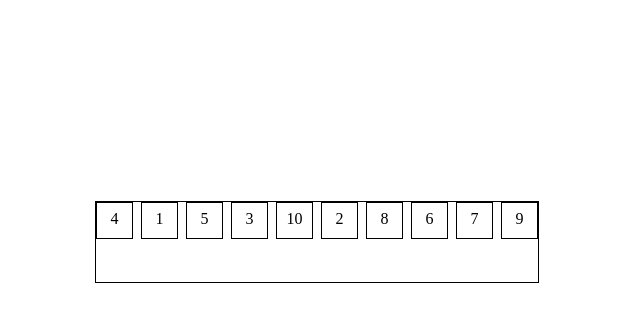
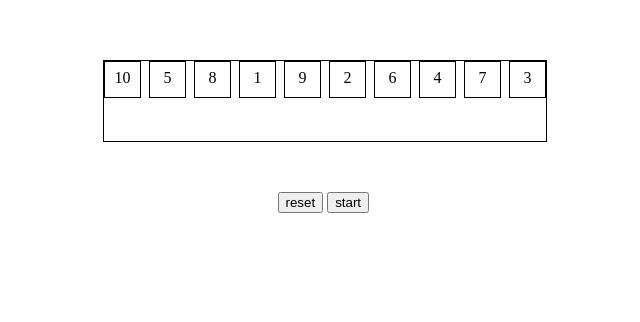
Before and after one commit to lucifan/sort, a plain HTML site: page index.html in a window 1280 px wide. Shown: the part 158-480 px from the top of the page, without its empty margins (323-963 px from the left). Drawn offline with Linux system fonts and the light colour scheme.

Commit message:
add button reset with eventListener

```diff
--- a/index.html
+++ b/index.html
@@ -18,6 +18,10 @@
 		<div class="number">7</div>
 		<div class="number">9</div>
 	</div>
+	<div class="controller">
+		<button class="resetBtn">reset</button>
+		<button class="startBtn">start</button>
+	</div>
 	<script type="text/javascript" src="script.js"></script>
 </body>
 </html>
--- a/script.js
+++ b/script.js
@@ -1,11 +1,31 @@
 var numberBox = document.getElementsByClassName("number");
+var startBtn = document.getElementsByClassName("startBtn")[0];
+var resetBtn = document.getElementsByClassName("resetBtn")[0];
+var number = [];
 
-function setPosition() {
+function initial() {
+	for (var i = 0; i < 10; i++) {
+		number[i] = i+1;
+	}
+	number.sort(function() {
+		return Math.random() *  2 - 1;
+	});
 	for (var i = 0; i < numberBox.length; i++) {
+		numberBox[i].innerText = number[i];
 		numberBox[i].style.left = (i * 45) + "px";
 	}
 }
 
+function resetNumber() {
+	number.sort(function() {
+		return Math.random() *  2 - 1;
+	});
+	for (var i = 0; i < numberBox.length; i++) {
+		numberBox[i].innerText = number[i];
+	}
+}
+
 window.onload = function() {
-	setPosition();
+	initial();
+	resetBtn.addEventListener("click", resetNumber);
 }
--- a/style.css
+++ b/style.css
@@ -1,18 +1,17 @@
 body {
 	width: 100%;
-	height: 100%;
+	height: 500px;
 }
 
 .container {
 	border: 1px solid;
 	width: 442px;
 	height: 80px;
-	margin: auto;
-	position: absolute;
-	top: 0;
-	bottom: 0;
-	left: 0;
-	right: 0;
+	margin-left: auto;
+	margin-right: auto;
+	margin-top: -40px;
+	position: relative;
+	top: 50%;
 }
 
 .number {
@@ -24,3 +23,10 @@ body {
 	line-height: 200%;
 	position: absolute;
 }
+
+.controller {
+	width: 95px;
+	margin: auto;
+	position: relative;
+	top: 60%;
+}
```
